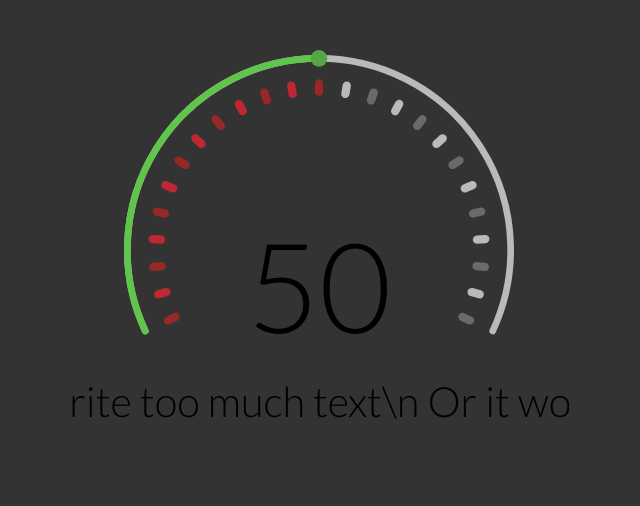
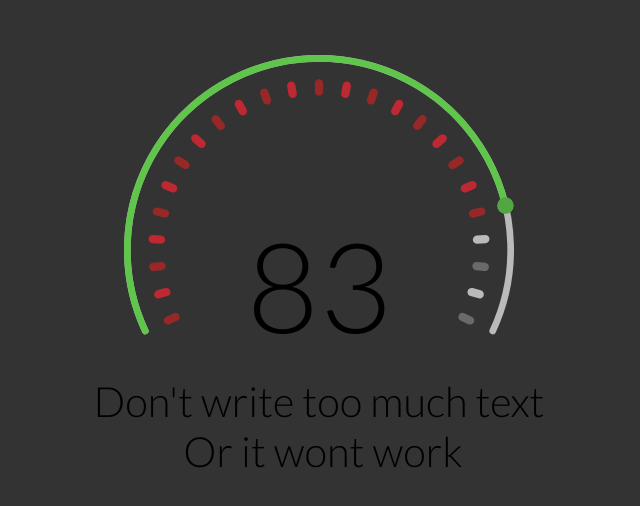
Before and after one commit to aleistrying/react-gauge, a React (Create React App) app in the folder react-gauge/: page / in a window 1280 px wide. Shown: the top 506 px of the page, without its empty margins (321-961 px from the left). Built offline with nearby package versions, Linux system fonts and the light colour scheme.

Commit message:
added multiline (for 2). using \n, may improve, i'm done for now. next step is making this a npm module, easy import export.

```diff
--- a/react-gauge/src/App.js
+++ b/react-gauge/src/App.js
@@ -15,13 +15,13 @@ function App() {
         size={500}
         valueFontSize={15}
         textValue={true}
-        caption="Don't write too much text\n Or it wont work"
+        caption="Don't write too much text\n Or it wont work\n separate text with newline"
         captionFontSize={5}
         gaugeAngle={230}
         fillBean={(n) => { return ((n % 2 === 0) ? "#6a6a6a" : "#bababa") }}
         fillBeanValue={(n) => { return ((n % 2 === 0) ? "rgb(150, 40, 40)" : "rgb(190, 40, 50)") }}
-        move={false}
-        animationTime={10000}
+        move={true}
+        animationTime={15000}
       />
     </div>
   );
--- a/react-gauge/src/components/ReactGauge.jsx
+++ b/react-gauge/src/components/ReactGauge.jsx
@@ -148,8 +148,8 @@ class Gauge extends React.Component {
                                 ? this.fillBean
                                 : this.fillBean(i))
                             : (typeof this.fillBeanValue !== "function"
-                            ? this.fillBeanValue
-                            : this.fillBeanValue(i))
+                                ? this.fillBeanValue
+                                : this.fillBeanValue(i))
 
                     }
                     transform={`rotate(${i * (this.gaugeAngle / (this.amount - 1)) - this.compensation
@@ -168,6 +168,14 @@ class Gauge extends React.Component {
             this.gaugeAngle * (this.state.value / this.max) -
             this.gaugeAngle / 2
         );
+
+        if (this.caption) {
+            let rawTxt= this.caption;
+            this.trueCaption = rawTxt.toString().split("\\n").map((caption,i) => {
+                return <tspan textAnchor="middle" x={this.h} dy={0.6*i *2 + "em"}>{caption}</tspan>;
+            });
+            console.log(this.caption)
+        }
         return (
             <svg
                 width={this.width}
@@ -213,9 +221,9 @@ class Gauge extends React.Component {
                     r={this.dotRadius}
                     fill={this.barDotColor}
                 />
-                {this.caption ? (
+                {this.trueCaption ? (
                     <text textAnchor="middle" x={this.h} y={this.k + this.v} id="captionGaugeId" fontFamily={this.fontFamily} fontWeight={this.fontWeight} fontSize={this.captionFontSize + "px"}>
-                        {this.caption}
+                        {this.trueCaption}
                     </text>
                 ) : ""}
                 {this.textValue ? (
```
